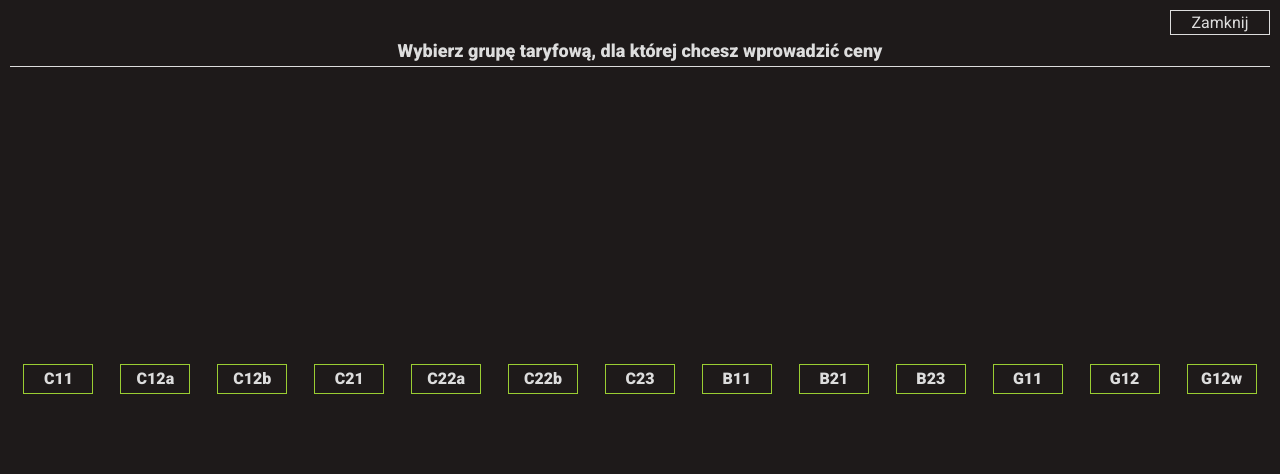
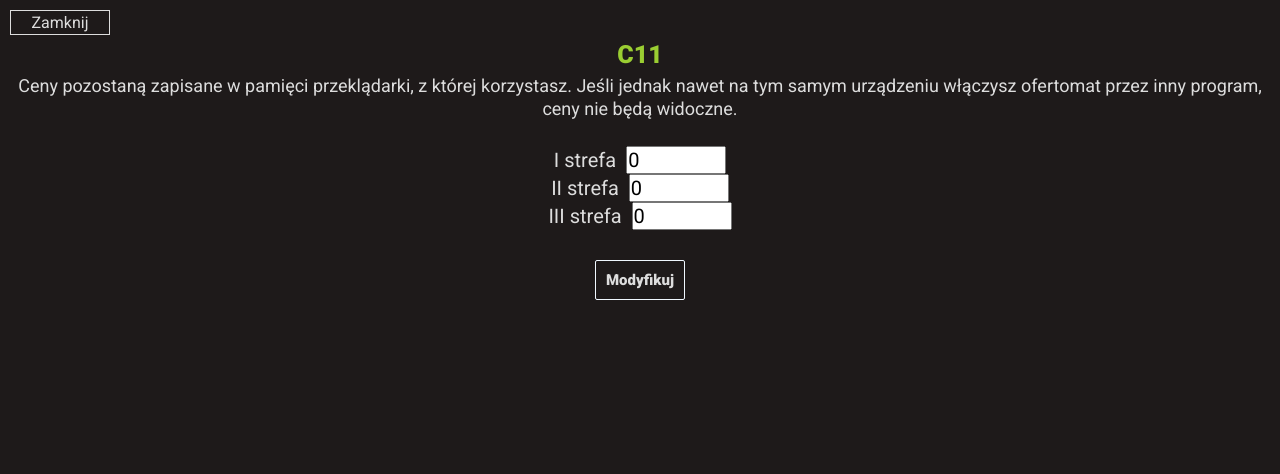
Before and after one commit to krukaleksander/mofertomat, a plain HTML site: page index.html in a window 1280 px wide. Drawn offline with Linux system fonts and the light colour scheme.

Commit message:
style changing paricular price component

```diff
--- a/index.html
+++ b/index.html
@@ -5,7 +5,7 @@
     <meta http-equiv="X-UA-Compatible" content="IE=edge">
     <meta name="viewport" content="width=device-width, initial-scale=1.0">
     <title>mofertomat</title>
-    <link rel="stylesheet" href="mofertomat.css">
+    <link rel="stylesheet" href="public/css/mofertomat.min.css">
 </head>
 <body>
     <script defer src="mofertomat.js"></script>
@@ -36,7 +36,13 @@
         </div>
     </div>
     <div class="prices__insert">
-        <!-- dynamicznie uzupełniane przez js -->
+        <div class="close-window" id='closeSetPrice'>Zamknij</div>
+        <h2>C11</h2>
+        <p>Ceny pozostaną zapisane w pamięci przeklądarki, z której korzystasz. Jeśli jednak nawet na tym samym urządzeniu włączysz ofertomat przez inny program, ceny nie będą widoczne.</p>
+        <div><label for="">I strefa</label><input type="text" id="basePriceFirst" value='0'></div>
+         <div><label for="">II strefa</label><input type="text" id="basePriceSecond" value='0'></div>
+         <div><label for="">III strefa</label><input type="text" id="basePriceThird" value='0'></div>
+         <button class='prices__change-base-price-btn' id='changeBasePrice'>Modyfikuj</button>
     </div>
 </section>
 <section class="date">
--- a/mofertomat.js
+++ b/mofertomat.js
@@ -0,0 +1 @@
+// zmienne
--- a/mofertomat.scss
+++ b/mofertomat.scss
@@ -82,6 +82,37 @@ $mofertomatBackground: #1e1a1a;
             font-weight: bolder;
             cursor: pointer;
         }
+        &__insert {
+            position: fixed;
+            top: 0px;
+            left: 0px;
+            z-index: 1;
+            background-color: $mofertomatBackground;
+            padding: 10px;
+            text-align: center;
+            min-height: 100vh;
+            h2 {
+                color: yellowgreen;
+                font-size: 25px;
+            }
+            p {
+                padding: 5px;
+                font-size: 18px;
+                line-height: 130%;
+                margin-bottom: 20px;
+            }
+            label {
+                font-size: 20px;
+            }
+            input {
+                font-size: 20px;
+                width: 100px;
+                margin-left: 10px;
+            }
+            button {
+                margin-top: 30px;
+            }
+        }
     }
 }
 
```
Also changed, not shown: public/css/mofertomat.min.css (added), 1 other file.
